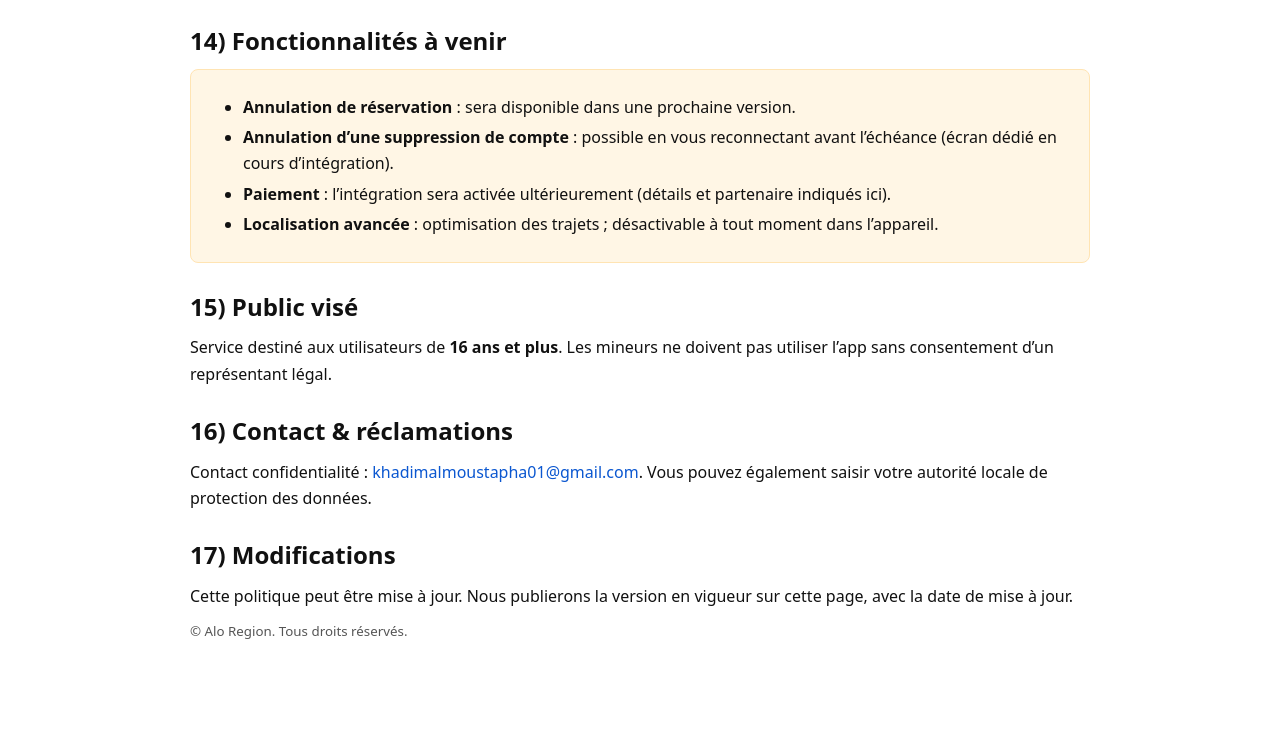
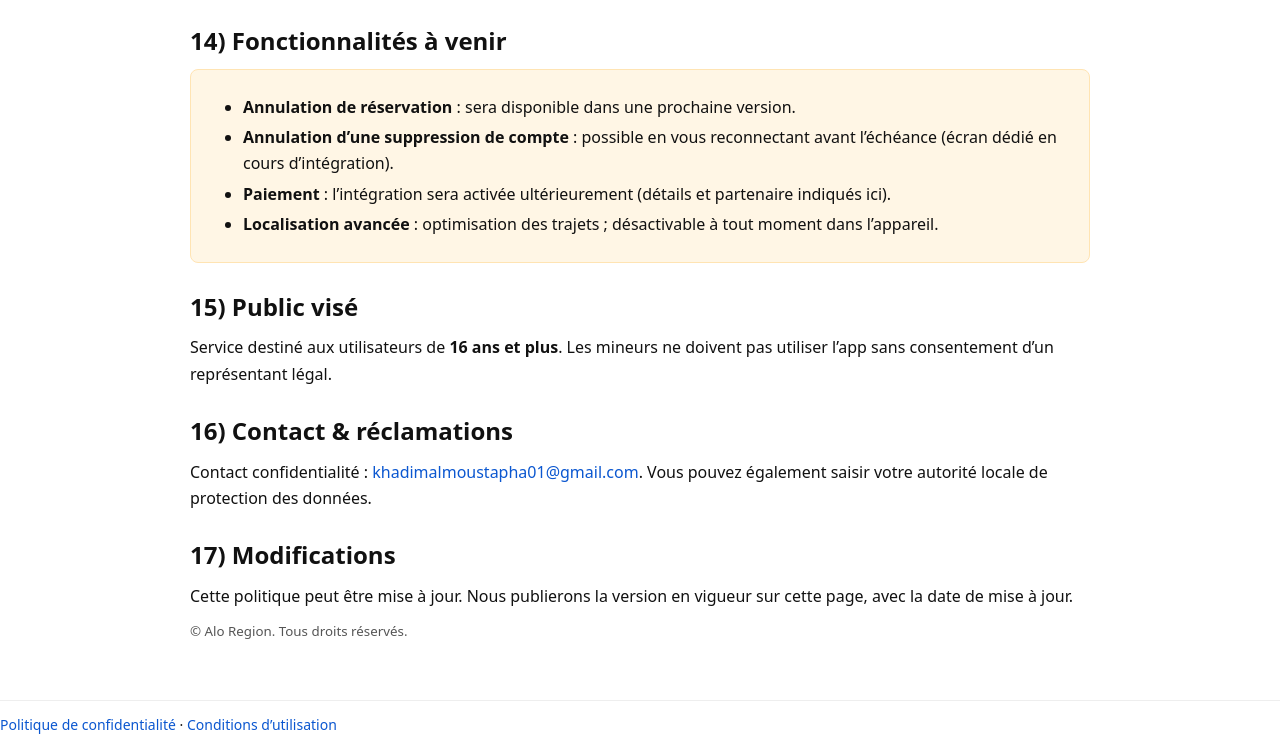
Before and after one commit to khadimdeme/account-deletion-site, a website: page privacy.html in a window 1280 px wide. Shown: the part 2403-3139 px from the top of the page. Before the commit the page ends 3079 px from the top, so only its background shows below. Drawn offline with Linux system fonts and the light colour scheme.

Commit message:
Update privacy.html

```diff
--- a/privacy.html
+++ b/privacy.html
@@ -124,5 +124,10 @@
 
   <p><small>© Alo Region. Tous droits réservés.</small></p>
 </main>
+  <footer style="margin-top:24px;border-top:1px solid #eee;padding-top:12px;font-size:14px">
+  <a href="/privacy">Politique de confidentialité</a> ·
+  <a href="/terms">Conditions d’utilisation</a>
+</footer>
+
 </body>
 </html>
```
